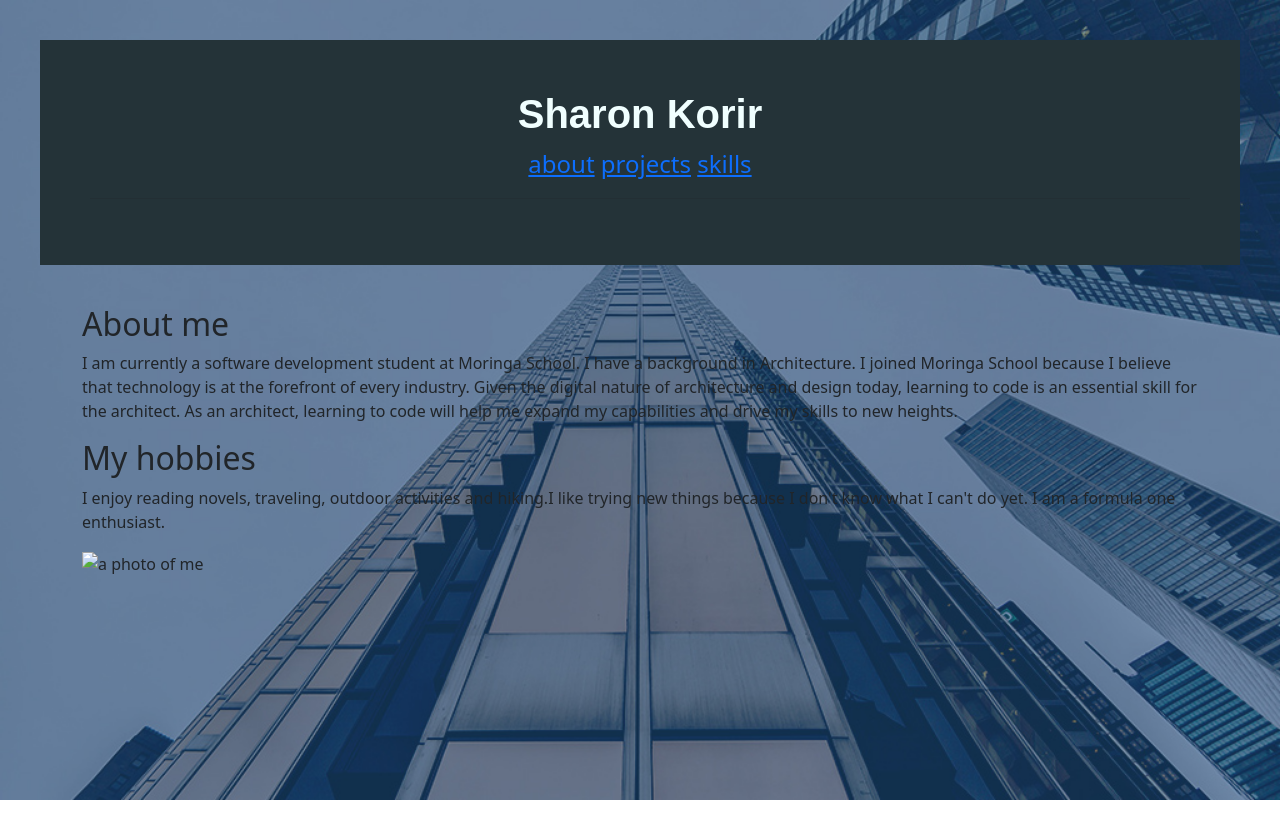
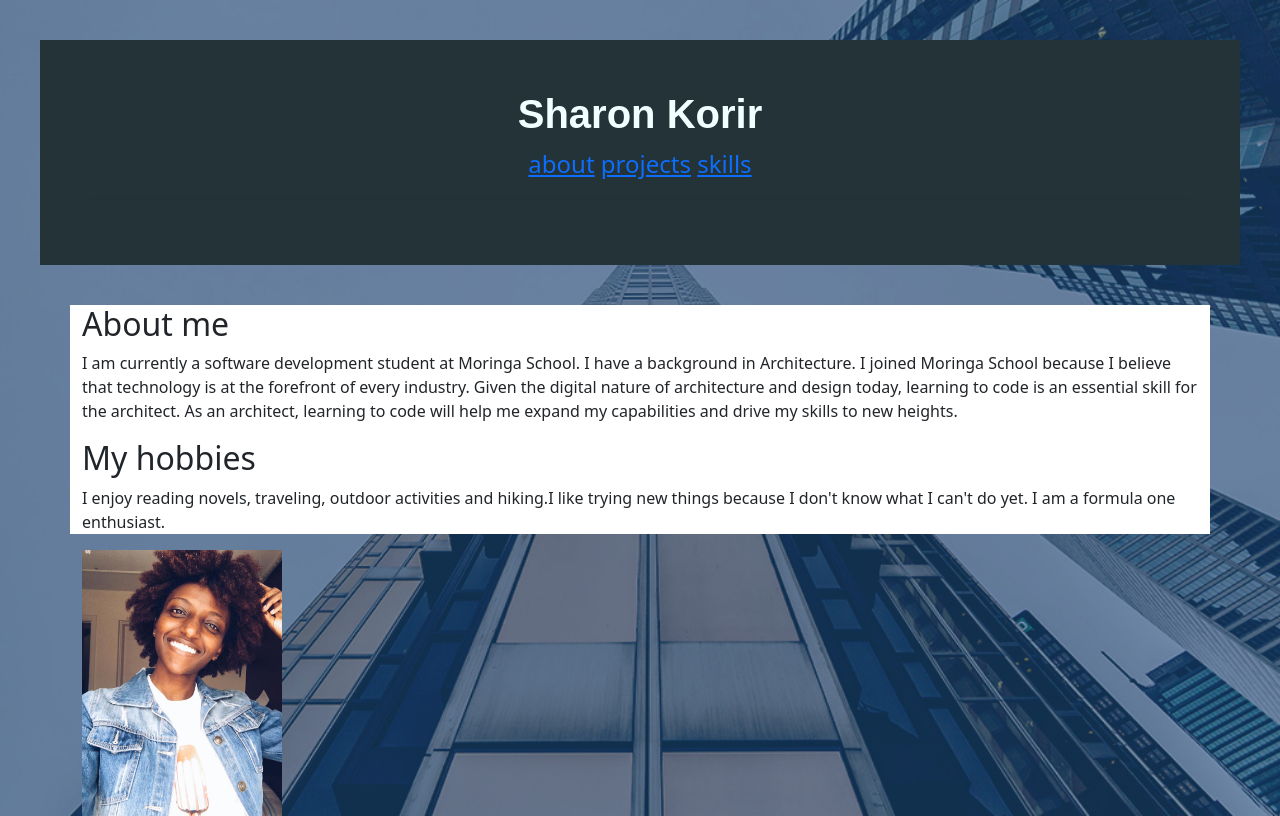
Before and after one commit to sharonkorir/my-portfolio, a plain HTML site: page index.html in a window 1280 px wide. Drawn offline with Linux system fonts and the light colour scheme; files that its build step writes are made by us from their sources.

Commit message:
add bacground colour to body

```diff
--- a/css/style.css
+++ b/css/style.css
@@ -6,7 +6,7 @@
   font-size: 24px;
 }
 body{
-  background-color: rgb(162, 145, 189);
+  background-color: rgb(36, 51, 56);
   background-image: url(../assets/background.jpg);
 }
 h1{
@@ -19,3 +19,11 @@ body{
   background-repeat: no-repeat;
   background-size: cover;
 }
+img{
+  float: left;
+  width: 200px;
+  height: auto;
+}
+.container{
+  background-color: white;
+}
--- a/index.html
+++ b/index.html
@@ -24,7 +24,7 @@
       <p>I am currently a software development student at Moringa School. I have a background in Architecture. I joined Moringa School because I believe that technology is at the forefront of every industry. Given the digital nature of architecture and design today, learning to code is an essential skill for the architect. As an architect, learning to code will help me expand my capabilities and drive my skills to new heights.</p>
       <h2>My hobbies</h2>
       <p>I enjoy reading novels, traveling, outdoor activities and hiking.I like trying new things because I don't know what I can't do yet. I am a formula one enthusiast.</p>
-      <img src="assets/profilephot.jpg" alt="a photo of me">
+      <img src="assets/profilephoto.jpg" alt="a photo of me">
     </div>
   </body>
 </html>
```
